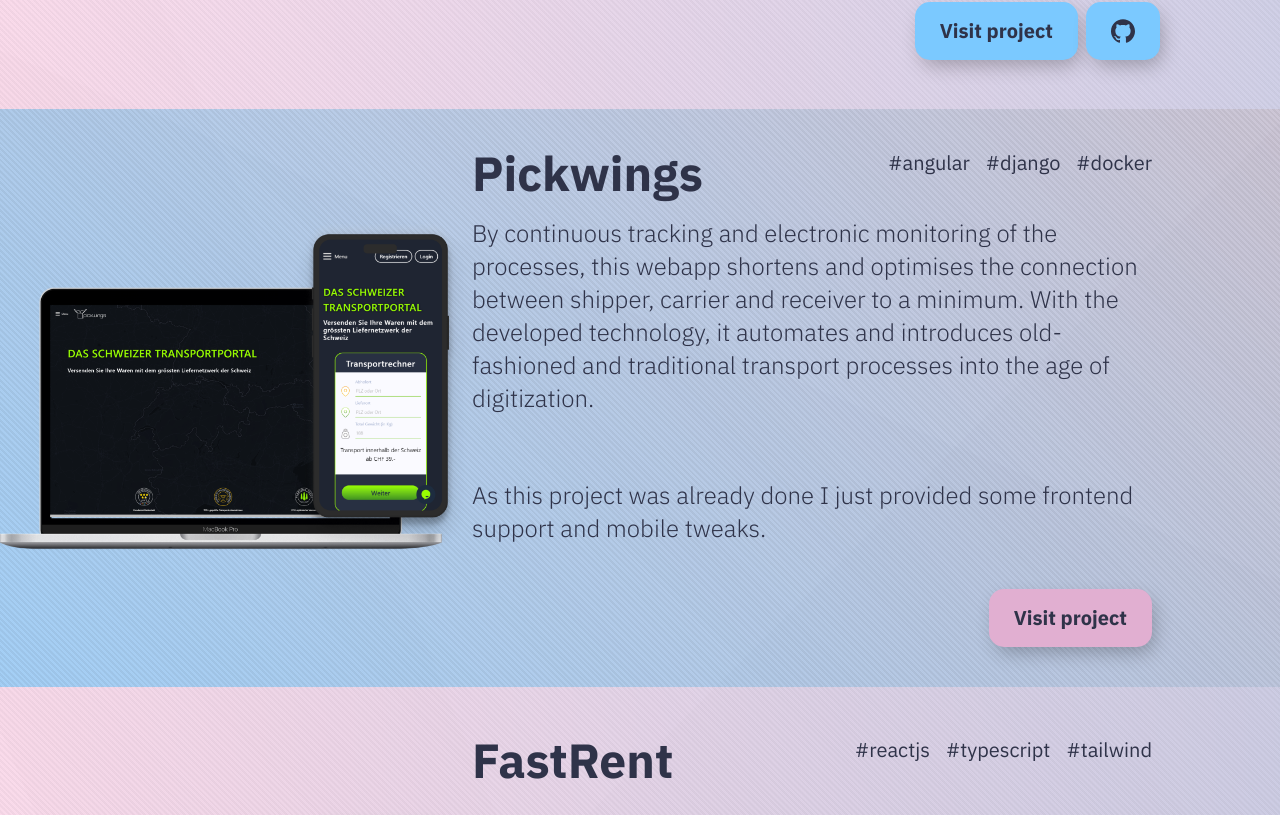
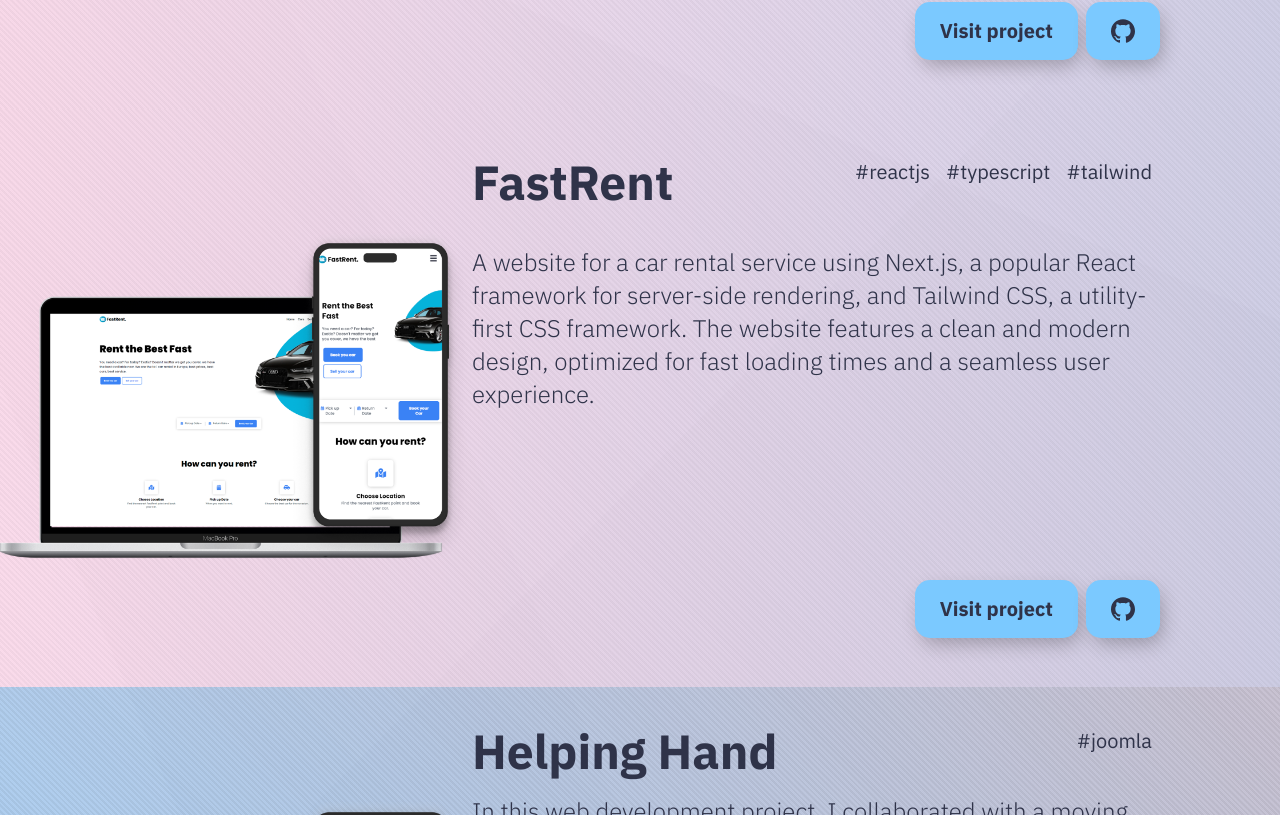
Before and after one commit to lordrichard6/portfolio24, a React (Vite) app: page /projects in a window 1280 px wide. Shown: the part 4525-5340 px from the top of the page. Built offline with nearby package versions, Linux system fonts and the light colour scheme.

Commit message:
chore:remove pickwings

```diff
--- a/src/_root/pages/About.jsx
+++ b/src/_root/pages/About.jsx
@@ -426,7 +426,7 @@
         <h2 className='text-center'>{employers.title}</h2>
         <figure className='dark:invert flex flex-col lg:flex-row my-10'>
           <a href={employers.link1}><img src={employers.img1} alt={employers.alt1} /></a>
-          <a href={employers.link1}><img src={employers.img2} alt={employers.alt2} /></a>
+          {/* <a href={employers.link1}><img src={employers.img2} alt={employers.alt2} /></a> */}
         </figure>
 
       </section>
--- a/src/constants/index.js
+++ b/src/constants/index.js
@@ -173,27 +173,27 @@
   //   class: "variant-01",
   //   btnColor: "pink"
   // },
-  {
-    image: pickwings,
-    alt: "pickwings homepage",
-    title: "Pickwings",
-    creator: "Pickwings",
-    myContribution: "Small Front-end tweaks",
-    text1: "By continuous tracking and electronic monitoring of the processes, this webapp shortens and optimises the connection between shipper, carrier and receiver to a minimum. With the developed technology, it automates and introduces old-fashioned and traditional transport processes into the age of digitization.",
-    text2: "As this project was already done I just provided some frontend support and mobile tweaks.",
-    techs: ["Angular", "Django", "Docker"],
-    link: "https://pickwings.ch/de/",
-    github: "",
-    type: 'profissional',
-    date: '2022/05',
-    featured: false,
-    cardId: "card4",
-    tags: ['#angular', '#django', '#docker'],
-    hiddenTags: ['#all', '#angular', '#django', '#docker', "#javascript", "#python"],
-    project_type: "",
-    class: "variant-01",
-    btnColor: "pink"
-  },
+  // {
+  //   image: pickwings,
+  //   alt: "pickwings homepage",
+  //   title: "Pickwings",
+  //   creator: "Pickwings",
+  //   myContribution: "Small Front-end tweaks",
+  //   text1: "By continuous tracking and electronic monitoring of the processes, this webapp shortens and optimises the connection between shipper, carrier and receiver to a minimum. With the developed technology, it automates and introduces old-fashioned and traditional transport processes into the age of digitization.",
+  //   text2: "As this project was already done I just provided some frontend support and mobile tweaks.",
+  //   techs: ["Angular", "Django", "Docker"],
+  //   link: "https://pickwings.ch/de/",
+  //   github: "",
+  //   type: 'profissional',
+  //   date: '2022/05',
+  //   featured: false,
+  //   cardId: "card4",
+  //   tags: ['#angular', '#django', '#docker'],
+  //   hiddenTags: ['#all', '#angular', '#django', '#docker', "#javascript", "#python"],
+  //   project_type: "",
+  //   class: "variant-01",
+  //   btnColor: "pink"
+  // },
   {
     image: helpinghand,
     alt: "helping hand homepage",
```
